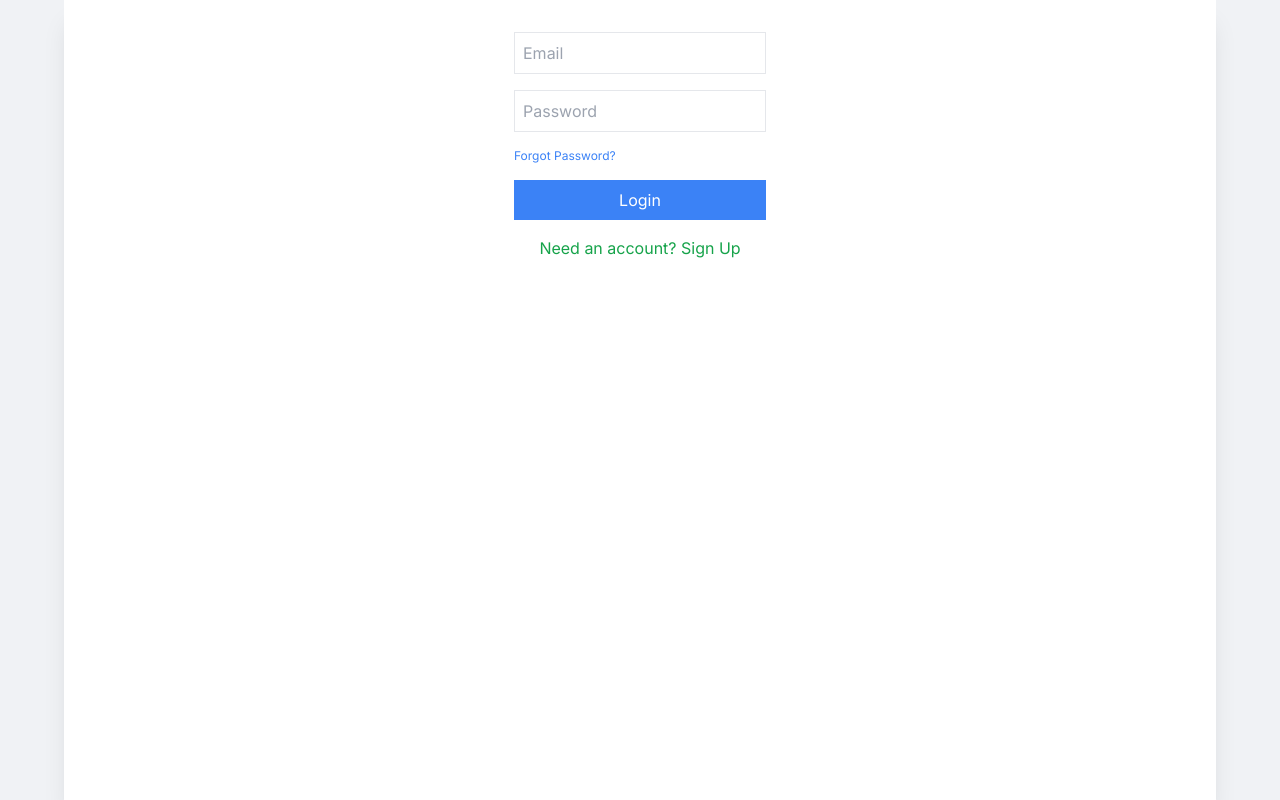
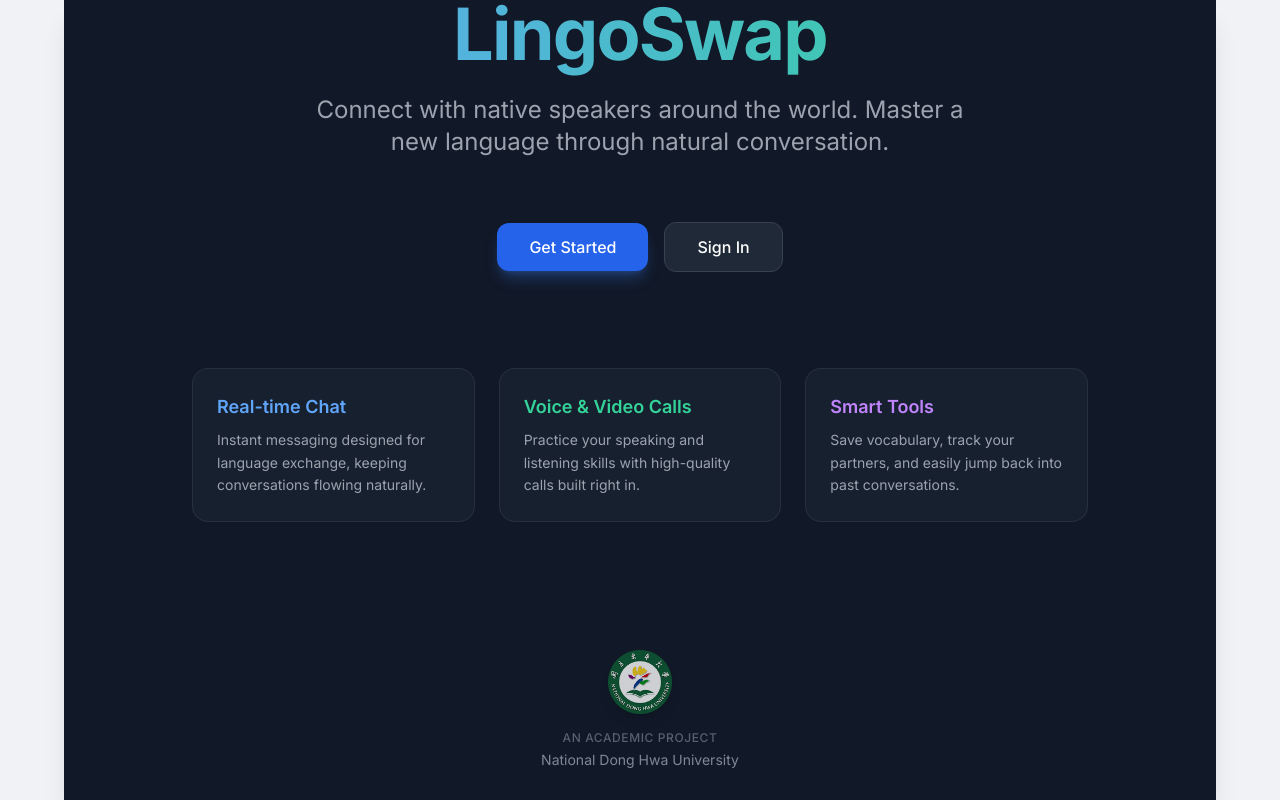
Before and after one commit to DarwynH/LingoSwap, a React (Vite) app: page / in a window 1280 px wide. Built offline with nearby package versions, Linux system fonts and the light colour scheme; no server answers.

Commit message:
Landing UX
Improving user view

```diff
--- a/App.tsx
+++ b/App.tsx
@@ -10,6 +10,7 @@ import ChatRoom from './components/ChatRoom';
 import CallRoom from './components/CallRoom';
 import ProfileSetup from './components/ProfileSetup';
 import Sidebar, { TabType } from './components/Sidebar';
+import Landing from './components/Landing';
 import { onAuthStateChanged, signOut, signInWithEmailAndPassword } from 'firebase/auth';
 import SavedItemsView from './components/SavedItemsView';
 import { useMediaQuery } from './hooks/useMediaQuery';
@@ -17,7 +18,8 @@ import { playMessageNotification } from './utils/notificationSound';
 
 const App: React.FC = () => {
   const [user, setUser] = useState<UserProfile | null>(null);
-  const [view, setView] = useState<'auth' | 'setup' | 'main' | 'chat' | 'call'>('auth');
+  const [view, setView] = useState<'landing' | 'auth' | 'setup' | 'main' | 'chat' | 'call'>('landing');
+  const [authMode, setAuthMode] = useState<boolean>(true);
   const [activeTab, setActiveTab] = useState<TabType>('dashboard');
   const [activeSession, setActiveSession] = useState<ChatSession | null>(null);
   const [selectedPartner, setSelectedPartner] = useState<UserProfile | null>(null);
@@ -95,7 +97,7 @@ useEffect(() => {
         }
       } else {
         setUser(null);
-        setView('auth');
+        setView('landing');
         if (heartbeatInterval) clearInterval(heartbeatInterval);
       }
     });
@@ -417,7 +419,7 @@ useEffect(() => {
     await signOut(auth);
     sessionStorage.removeItem('lingoswap_user');
     setUser(null);
-    setView('auth');
+    setView('landing');
   };
 
   const handleAcceptCall = async () => {
@@ -526,7 +528,8 @@ useEffect(() => {
         </div>
       )}
 
-      {view === 'auth' && <Auth onLogin={handleLogin} />}
+      {view === 'landing' && <Landing onNavigateToAuth={(isLogin) => { setAuthMode(isLogin); setView('auth'); }} />}
+      {view === 'auth' && <Auth key={authMode ? 'login' : 'signup'} initialIsLogin={authMode} onLogin={handleLogin} onBack={() => setView('landing')} />}
       {view === 'setup' && user && <ProfileSetup profile={user} onSave={handleProfileSave} />}
 
       {view === 'main' && user && (
--- a/components/Auth.tsx
+++ b/components/Auth.tsx
@@ -6,13 +6,14 @@ import { signInWithEmailAndPassword, createUserWithEmailAndPassword } from 'fire
 
 interface AuthProps {
   onLogin: (email: string, password: string) => Promise<void>;
+  onBack?: () => void;
+  initialIsLogin?: boolean;
 }
 
-// 2. Add the prop to the component
-const Auth: React.FC<AuthProps> = ({ onLogin }) => {
+const Auth: React.FC<AuthProps> = ({ onLogin, onBack, initialIsLogin = true }) => {
   const [email, setEmail] = useState('');
   const [password, setPassword] = useState('');
-  const [isLogin, setIsLogin] = useState(true);
+  const [isLogin, setIsLogin] = useState(initialIsLogin);
 
   const handleForgotPassword = async () => {
     if (!email) {
@@ -43,20 +44,29 @@ const handleSubmit = async (e: React.FormEvent) => {
   };
 
   return (
-    <div className="flex flex-col items-center p-8">
-      <form onSubmit={handleSubmit} className="flex flex-col space-y-4">
-        <input type="email" placeholder="Email" onChange={(e) => setEmail(e.target.value)} className="border p-2" />
-        <input type="password" placeholder="Password" onChange={(e) => setPassword(e.target.value)} className="border p-2" />
-        <button
+    <div className="flex flex-col items-center bg-gray-900 min-h-screen text-gray-100 justify-center p-8 w-full">
+      <div className="max-w-md w-full bg-gray-800 p-8 rounded-2xl shadow-2xl border border-gray-700">
+        <div className="flex justify-between items-center mb-6">
+          <h2 className="text-2xl font-bold">{isLogin ? 'Welcome Back' : 'Create Account'}</h2>
+          {onBack && (
+            <button onClick={onBack} className="text-sm text-gray-400 hover:text-white transition-colors">
+              &larr; Back
+            </button>
+          )}
+        </div>
+        <form onSubmit={handleSubmit} className="flex flex-col space-y-4">
+          <input type="email" placeholder="Email" onChange={(e) => setEmail(e.target.value)} className="bg-gray-900 border border-gray-700 text-white p-3 rounded-lg focus:outline-none focus:border-blue-500" />
+          <input type="password" placeholder="Password" onChange={(e) => setPassword(e.target.value)} className="bg-gray-900 border border-gray-700 text-white p-3 rounded-lg focus:outline-none focus:border-blue-500" />
+          <button
           type="button"
           onClick={handleForgotPassword}
           className="text-xs text-blue-500 hover:underline text-left"
         >
           Forgot Password?
         </button>
-        <button type="submit" className="bg-blue-500 text-white p-2">
-          {isLogin ? 'Login' : 'Sign Up'}
-        </button>
+          <button type="submit" className="bg-blue-600 hover:bg-blue-500 transition-colors text-white p-3 rounded-lg font-medium mt-2">
+            {isLogin ? 'Login' : 'Sign Up'}
+          </button>
         <button
           type="button"
           onClick={() => setIsLogin(!isLogin)}
@@ -64,7 +74,8 @@ const handleSubmit = async (e: React.FormEvent) => {
         >
           {isLogin ? "Need an account? Sign Up" : "Already have an account? Login"}
         </button>
-      </form>
+        </form>
+      </div>
     </div>
   );
 };
--- /dev/null
+++ b/components/Landing.tsx
@@ -0,0 +1,66 @@
+import React from 'react';
+import logo from './logo.png'; // Imported the logo here
+
+interface LandingProps {
+  onNavigateToAuth: (isLogin: boolean) => void;
+}
+
+const Landing: React.FC<LandingProps> = ({ onNavigateToAuth }) => {
+  return (
+    <div className="flex flex-col min-h-screen bg-gray-900 text-gray-100 items-center justify-center p-6 sm:p-12 overflow-y-auto">
+      <div className="max-w-4xl w-full text-center space-y-8 my-auto">
+        <div className="space-y-4">
+          <h1 className="text-5xl md:text-7xl font-extrabold tracking-tight text-transparent bg-clip-text bg-gradient-to-r from-blue-400 to-emerald-400 pb-2">
+            LingoSwap
+          </h1>
+          <p className="text-xl md:text-2xl text-gray-400 font-light max-w-2xl mx-auto">
+            Connect with native speakers around the world. Master a new language through natural conversation.
+          </p>
+        </div>
+
+        <div className="flex flex-col sm:flex-row items-center justify-center gap-4 pt-8">
+          <button
+            onClick={() => onNavigateToAuth(false)}
+            className="w-full sm:w-auto px-8 py-3 bg-blue-600 hover:bg-blue-500 text-white rounded-xl font-medium transition-colors shadow-lg shadow-blue-500/30"
+          >
+            Get Started
+          </button>
+          <button
+            onClick={() => onNavigateToAuth(true)}
+            className="w-full sm:w-auto px-8 py-3 bg-gray-800 hover:bg-gray-700 text-white rounded-xl font-medium transition-colors border border-gray-700"
+          >
+            Sign In
+          </button>
+        </div>
+
+        <div className="grid grid-cols-1 md:grid-cols-3 gap-6 pt-16 text-left">
+          <div className="bg-gray-800/50 p-6 rounded-2xl border border-gray-700/50 hover:bg-gray-800 transition-colors">
+            <h3 className="text-lg font-semibold text-blue-400 mb-2">Real-time Chat</h3>
+            <p className="text-gray-400 text-sm leading-relaxed">Instant messaging designed for language exchange, keeping conversations flowing naturally.</p>
+          </div>
+          <div className="bg-gray-800/50 p-6 rounded-2xl border border-gray-700/50 hover:bg-gray-800 transition-colors">
+            <h3 className="text-lg font-semibold text-emerald-400 mb-2">Voice & Video Calls</h3>
+            <p className="text-gray-400 text-sm leading-relaxed">Practice your speaking and listening skills with high-quality calls built right in.</p>
+          </div>
+          <div className="bg-gray-800/50 p-6 rounded-2xl border border-gray-700/50 hover:bg-gray-800 transition-colors">
+            <h3 className="text-lg font-semibold text-purple-400 mb-2">Smart Tools</h3>
+            <p className="text-gray-400 text-sm leading-relaxed">Save vocabulary, track your partners, and easily jump back into past conversations.</p>
+          </div>
+        </div>
+
+        {/* Updated Footer Section with Logo */}
+        <div className="pt-24 pb-8 flex flex-col items-center opacity-80 hover:opacity-100 transition-opacity duration-300">
+          <img
+            src={logo}
+            alt="National Dong Hwa University Logo"
+            className="w-16 h-16 mb-4 drop-shadow-lg"
+          />
+          <p className="text-xs tracking-wider uppercase text-gray-500 font-medium">An Academic Project</p>
+          <p className="text-sm text-gray-400 mt-1">National Dong Hwa University</p>
+        </div>
+      </div>
+    </div>
+  );
+};
+
+export default Landing;
```
Also changed, not shown: components/logo.png (added).
